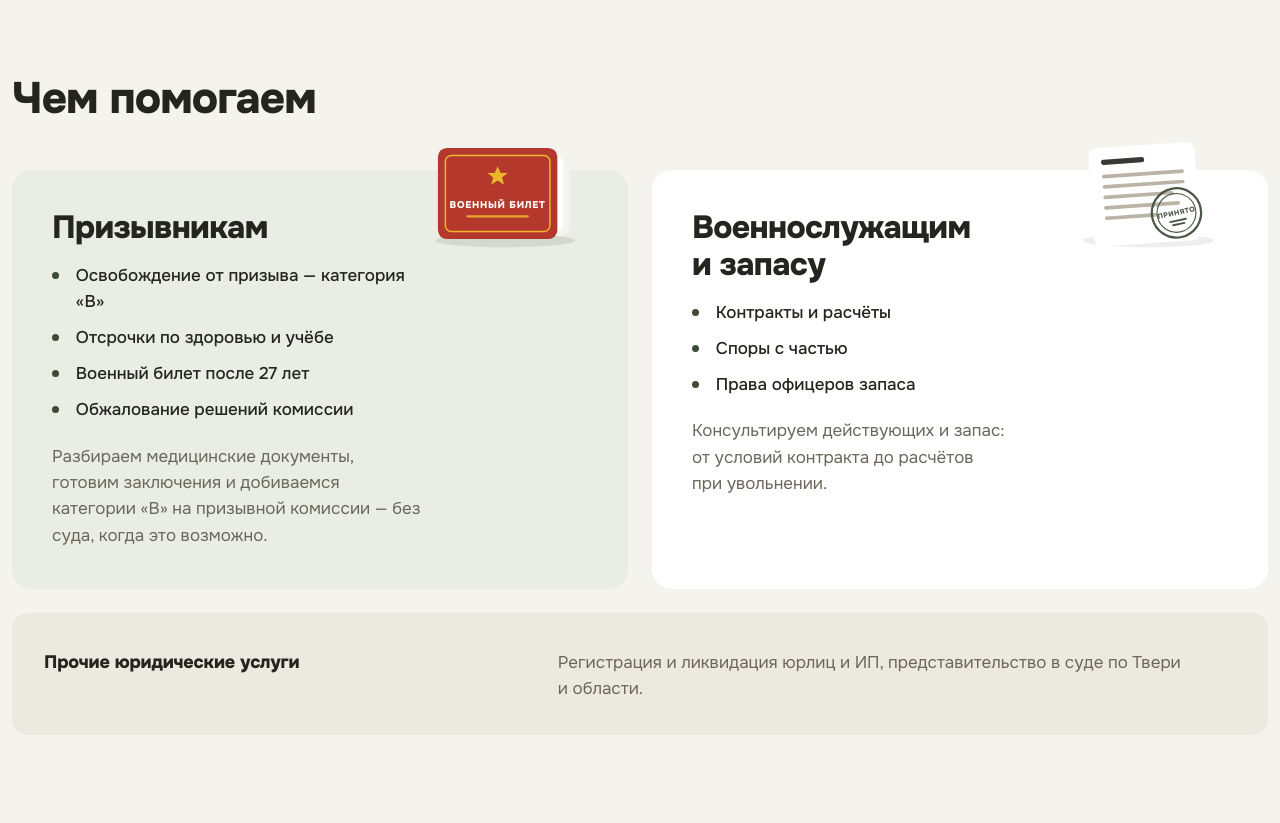
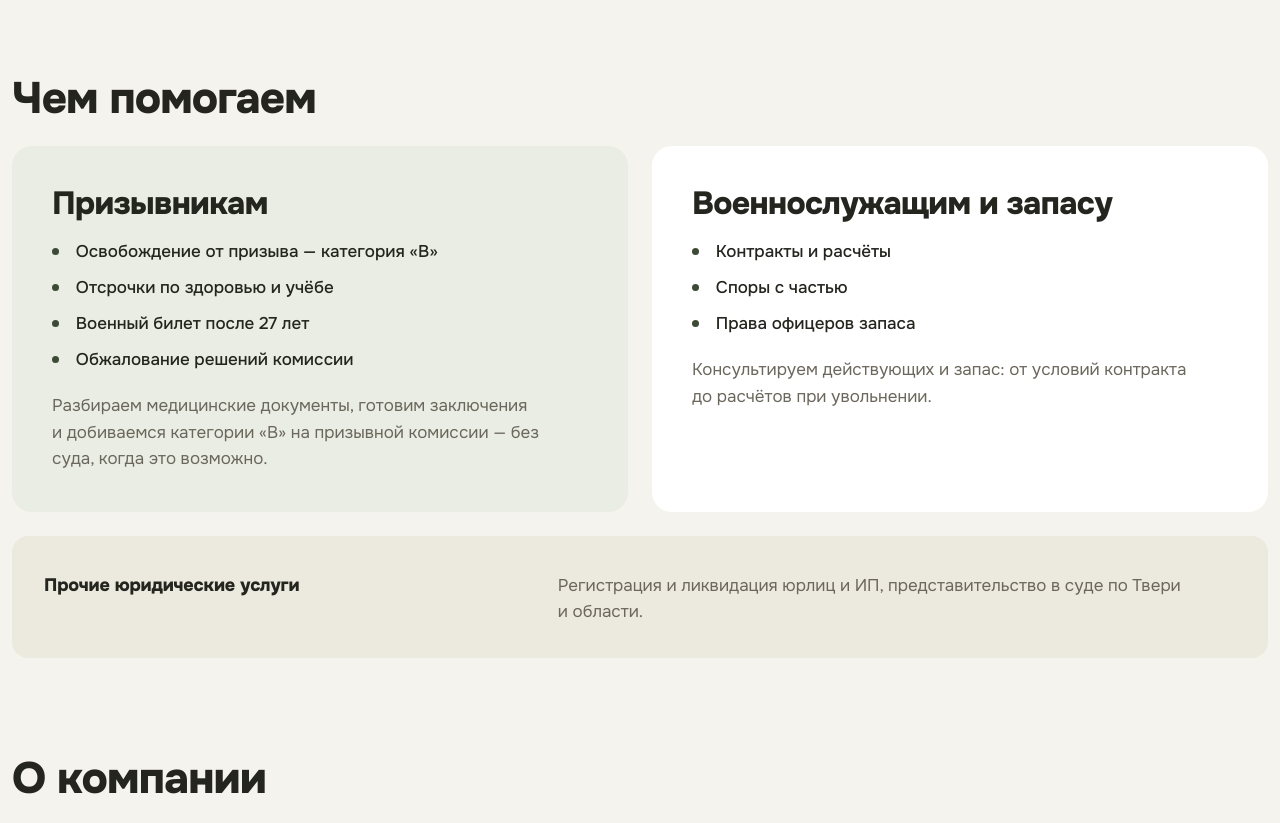
Before and after one commit to Anyboom/alt, a plain HTML site: page index.html in a window 1280 px wide. Shown: the part 1180-2003 px from the top of the page. Drawn offline with Linux system fonts and the light colour scheme; a web font is replaced by a local one.

Commit message:
🔥 fix: remove ticket illustrations from service cards

```diff
--- a/css/style.css
+++ b/css/style.css
@@ -220,7 +220,7 @@ main > section:not(.hero) { padding-block: var(--section-block); }
 
 /* ===== services: две большие карточки-направления ===== */
 .brandcards {
-  margin-top: calc(var(--heading-gap) + 1.5rem); /* запас под артефакты, выходящие за край */
+  margin-top: var(--heading-gap);
   display: grid; grid-template-columns: repeat(2, minmax(0, 1fr));
   gap: var(--grid-gap);
   align-items: stretch;
@@ -232,7 +232,6 @@ main > section:not(.hero) { padding-block: var(--section-block); }
 }
 .brandcard--mint { background: var(--tint); }
 .brandcard--paper { background: var(--paper); }
-.brandcard__body { max-width: calc(100% - clamp(130px, 13vw, 180px)); }
 .brandcard h3 {
   font-size: clamp(1.5rem, 1.2rem + 1.2vw, 2rem);
   font-weight: 800; letter-spacing: -0.02em; line-height: 1.15;
@@ -245,14 +244,6 @@ main > section:not(.hero) { padding-block: var(--section-block); }
   background: var(--deep);
 }
 .brandcard__note { margin-top: var(--space-5); color: var(--muted); max-width: 44ch; }
-
-/* артефакт-«продукт», выходящий за верхний край карточки, как телефоны на референсе */
-.brandcard__render {
-  position: absolute; top: -34px; right: clamp(1.25rem, 3vw, 2rem);
-  width: clamp(150px, 14vw, 190px);
-}
-.brandcard__render svg { width: 100%; height: auto; }
-.brandcard__render text { font-family: var(--font); }
 
 /* широкая лента прочих услуг */
 .services-extra {
@@ -473,8 +464,6 @@ main > section:not(.hero) { padding-block: var(--section-block); }
   .ticker__tag { display: none; }
 
   .brandcards { grid-template-columns: 1fr; }
-  .brandcard__body { max-width: none; }
-  .brandcard__render { position: static; width: 130px; margin: var(--space-5) 0 0 auto; }
 
   .principles { grid-template-columns: 1fr; }
 
@@ -487,7 +476,6 @@ main > section:not(.hero) { padding-block: var(--section-block); }
 }
 
 @media (max-width: 560px) {
-  .brandcard__render { width: 112px; }
   .fact-row { flex-wrap: wrap; }
   .cta-actions .btn { width: 100%; }
 }
--- a/index.html
+++ b/index.html
@@ -120,18 +120,6 @@
           </ul>
           <p class="brandcard__note">Разбираем медицинские документы, готовим заключения и&nbsp;добиваемся категории «В» на&nbsp;призывной комиссии&nbsp;— без суда, когда это возможно.</p>
         </div>
-        <div class="brandcard__render" aria-hidden="true">
-          <svg viewBox="0 0 240 150" focusable="false">
-            <ellipse cx="118" cy="140" rx="94" ry="9" fill="rgba(34,37,31,.10)"/>
-            <rect x="40" y="22" width="164" height="112" rx="10" fill="#f5f3ed"/>
-            <rect x="48" y="28" width="148" height="100" rx="8" fill="#ffffff"/>
-            <rect x="28" y="16" width="160" height="122" rx="12" fill="#b5382d"/>
-            <rect x="38" y="26" width="140" height="102" rx="8" fill="none" stroke="#ecb62a" stroke-width="2"/>
-            <path fill="#ecb62a" transform="translate(108 54)" d="M0 -13.5 L3.9 -4.3 L13.5 -4.3 L5.9 1.7 L8.7 11.2 L0 5.6 L-8.7 11.2 L-5.9 1.7 L-13.5 -4.3 L-3.9 -4.3 Z"/>
-            <text x="108" y="96" text-anchor="middle" font-size="13" font-weight="800" letter-spacing="1" fill="#fff">ВОЕННЫЙ БИЛЕТ</text>
-            <rect x="66" y="106" width="84" height="3" rx="1.5" fill="#ecb62a" opacity=".9"/>
-          </svg>
-        </div>
       </article>
       <article class="brandcard brandcard--paper">
         <div class="brandcard__body">
@@ -142,27 +130,6 @@
             <li>Права офицеров запаса</li>
           </ul>
           <p class="brandcard__note">Консультируем действующих и&nbsp;запас: от&nbsp;условий контракта до&nbsp;расчётов при&nbsp;увольнении.</p>
-        </div>
-        <div class="brandcard__render" aria-hidden="true">
-          <svg viewBox="0 0 240 150" focusable="false">
-            <ellipse cx="122" cy="140" rx="88" ry="9" fill="rgba(34,37,31,.08)"/>
-            <g transform="rotate(-4 118 78)">
-              <rect x="46" y="12" width="142" height="132" rx="10" fill="#ffffff"/>
-              <rect x="62" y="28" width="58" height="7" rx="3.5" fill="#22251f" opacity=".9"/>
-              <rect x="62" y="48" width="110" height="5" rx="2.5" fill="#b9b4a6"/>
-              <rect x="62" y="62" width="110" height="5" rx="2.5" fill="#b9b4a6"/>
-              <rect x="62" y="76" width="94" height="5" rx="2.5" fill="#b9b4a6"/>
-              <rect x="62" y="90" width="102" height="5" rx="2.5" fill="#b9b4a6"/>
-              <rect x="62" y="104" width="70" height="5" rx="2.5" fill="#b9b4a6"/>
-            </g>
-            <g transform="rotate(-12 160 103)" opacity=".92">
-              <circle cx="160" cy="103" r="33" fill="none" stroke="#3d4a36" stroke-width="3"/>
-              <circle cx="160" cy="103" r="26" fill="none" stroke="#3d4a36" stroke-width="1.5"/>
-              <text x="160" y="106" text-anchor="middle" font-size="9.5" font-weight="800" letter-spacing=".5" fill="#3d4a36">ПРИНЯТО</text>
-              <rect x="148" y="112" width="24" height="2.5" rx="1.25" fill="#3d4a36"/>
-              <rect x="151" y="117" width="18" height="2.5" rx="1.25" fill="#3d4a36"/>
-            </g>
-          </svg>
         </div>
       </article>
     </div>
```
